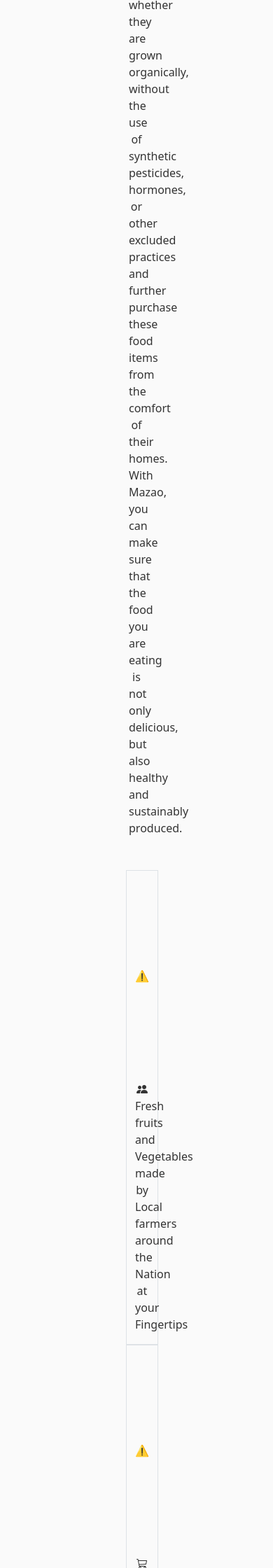
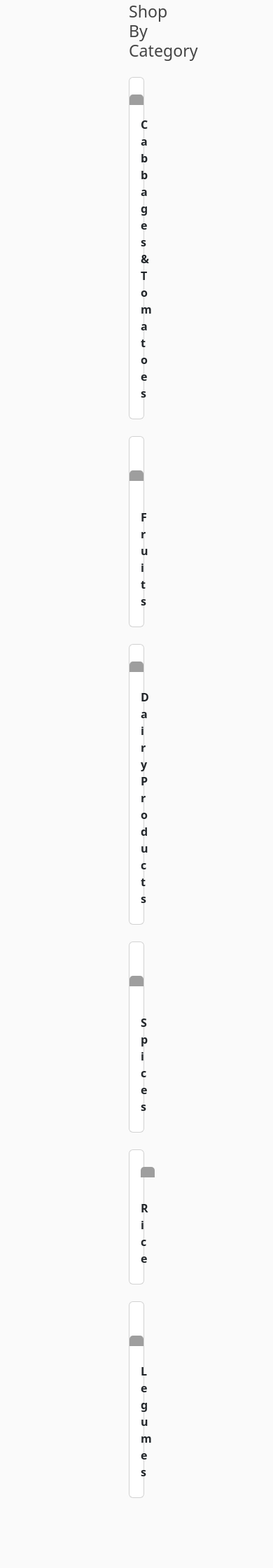
Before and after one commit to Jamal-Jillo/Farmer-s-Market-App, a Flask app: page / in a window 390 px wide; the page is wider, and only the part inside the window is pictured. Shown: the part 1101-3341 px from the top of that part at 70% size. After the commit the page ends 3241 px from the top of that part, so only its background shows below. Run offline with Flask 3, Linux system fonts and the light colour scheme; data that the repository does not hold is empty; some libraries are stand-ins or nearby versions; grey boxes are pictures that could not be loaded.

Commit message:
improved Index page and added a new page for the landing page

```diff
--- a/mkt_app/templates/index.html
+++ b/mkt_app/templates/index.html
@@ -1,78 +1,104 @@
 {% extends 'layout.html' %} {% block content %}
-<div class="d-flex justify-content-center align-items-center">
-	How it Works!
+<div class="container row col0">
+	<img class="col0" src="static/img/welcomebanner1.png" alt="" />
 </div>
-<div class="container-fluid mt-1">
-	<p class="fa fa-paragraph text-center" aria-hidden="true">
-		Mazao provides a comprehensive platform for consumers who are looking to
-		make informed choices about the food they eat. By using Mazao, users can
-		easily access information about the production process of various food
-		items, including whether they are grown organically, without the use of
-		synthetic pesticides, hormones, or other excluded practices and further
-		purchase these food items from the comfort of their homes. With Mazao, you
-		can make sure that the food you are eating is not only delicious, but also
-		healthy and sustainably produced.
-	</p>
-</div>
-<div class="container-fluid mt-5">
+<div class="container gap-5">
 	<div class="row">
-		<div class="col border mx-2 text-center">
-			<div class="d-flex justify-content-center align-items-center">
-				<lottie-player
-					src="https://assets7.lottiefiles.com/packages/lf20_Lpuvp7YT5K.json"
-					background="transparent"
-					speed="1"
-					style="width: 300px; height: 300px"
-					hover
-					loop
-					autoplay
-				></lottie-player>
-			</div>
-			<i class="bi bi-people-fill"></i>
-			<p>
-				Fresh fruits and Vegetables made by Local farmers around the Nation at
-				your Fingertips
-			</p>
+		<div class="col col1 me-4">
+			<img class="one" src="static/img/offer1(1).png" alt="" />
 		</div>
-		<div class="col border mx-2 text-center">
-			<div class="d-flex justify-content-center align-items-center">
-				<lottie-player
-					src="https://assets1.lottiefiles.com/packages/lf20_ha1sw9v2.json"
-					background="transparent"
-					speed="1"
-					style="width: 300px; height: 300px"
-					hover
-					loop
-					autoplay
-				></lottie-player>
-			</div>
-			<i class="bi bi-cart3"></i>
-			<p>Shop for all your produce, from the comfort of your home!</p>
+		<div class="col col2 me-4">
+			<img class="one" src="static/img/vegetablesoffer.png" alt="" />
 		</div>
-		<div class="col border mx-2 text-center">
-			<div class="d-flex justify-content-center align-items-center">
-				<lottie-player
-					src="https://assets3.lottiefiles.com/packages/lf20_toa6tsan.json"
-					background="transparent"
-					speed="1"
-					style="width: 300px; height: 300px"
-					hover
-					loop
-					autoplay
-				></lottie-player>
-			</div>
-			<i class="bi bi-truck"></i>
-			<p>Description of process 3</p>
-		</div>
-	</div>
-	<div class="row mt-5 justify-content-center text-center">
-		<div class="col-3">
-			<button type="button" class="btn btn-info btn-lg btn-block buttons">
-				Start Buying
-			</button>
+		<div class="col col3">
+			<img class="one" src="static/img/offer3 (1).png" alt="" />
 		</div>
 	</div>
 </div>
+<div class="container">
+  <div class="row">
+    <div class="col-5">
+      <h3 class="mb-0 mt-4 mb-4">Shop By Category</h3>
+    </div>
+  </div>
+  <div class="row justify-content-center justify-content-md-start">
+    <div class="col-lg-2 col-md-4 mb-4">
+      <div class="card cards">
+        <a href="#">
+          <img class="card-img-top mt-4 img-fluid" src="static/img/vegetablecard.png" alt="">
+        </a>
+        <div class="card-body text-center">
+          <p class="font-size-sm card-title">
+            <b>Cabbages & Tomatoes</b>
+          </p>
+        </div>
+      </div>
+    </div>
+    <div class="col-lg-2 col-md-4 mb-4">
+      <div class="card cards">
+        <a href="#">
+          <img class="card-img-top mt-5 img-fluid" src="static/img/fruits.png" alt="">
+        </a>
+        <div class="card-body text-center mt-4">
+          <p class="font-size-sm card-title">
+            <b>Fruits</b>
+          </p>
+        </div>
+      </div>
+    </div>
+    <div class="col-lg-2 col-md-4 mb-4">
+      <div class="card cards">
+        <a href="#">
+          <img class="card-img-top mt-4 img-fluid" src="static/img/dairy.png" alt="">
+        </a>
+        <div class="card-body text-center mt-2">
+          <p class="font-size-sm card-title">
+            <b>Dairy Products</b>
+          </p>
+        </div>
+      </div>
+    </div>
+    <div class="col-lg-2 col-md-4 mb-4">
+        <div class="card cards">
+          <a href="#">
+            <img class="card-img-top mt-5 img-fluid" src="static/img/spicecard.png" alt="">
+          </a>
+          <div class="card-body text-center">
+            <p class="font-size-sm card-title mt-4">
+              <b>Spices</b>
+            </p>
+          </div>
+        </div>
+      </div>
+    <div class="col-lg-2 col-md-4 mb-4">
+      <div class="card cards">
+        <a href="#">
+          <img class="card-img-top mt-4 img-size mx-3" src="static/img/ricecard.png" alt="">
+        </a>
+        <div class="card-body text-center">
+          <p class="font-size-sm card-title mt-3">
+            <b>Rice</b>
+          </p>
+        </div>
+      </div>
+    </div>
+	<div class="col-lg-2 col-md-4 mb-4">
+      <div class="card cards">
+        <a href="#">
+          <img class="card-img-top mt-5 img-fluid" src="static/img/legumescard.png" alt="">
+        </a>
+        <div class="card-body text-center">
+          <p class="font-size-sm card-title mt-2">
+            <b>Legumes</b>
+          </p>
+        </div>
+      </div>
+    </div>
+  </div>
+</div>
+
+
+<!--body-->
 <div class="container mt-5">
 	<div class="row">
 		{% for post in posts %}
```
